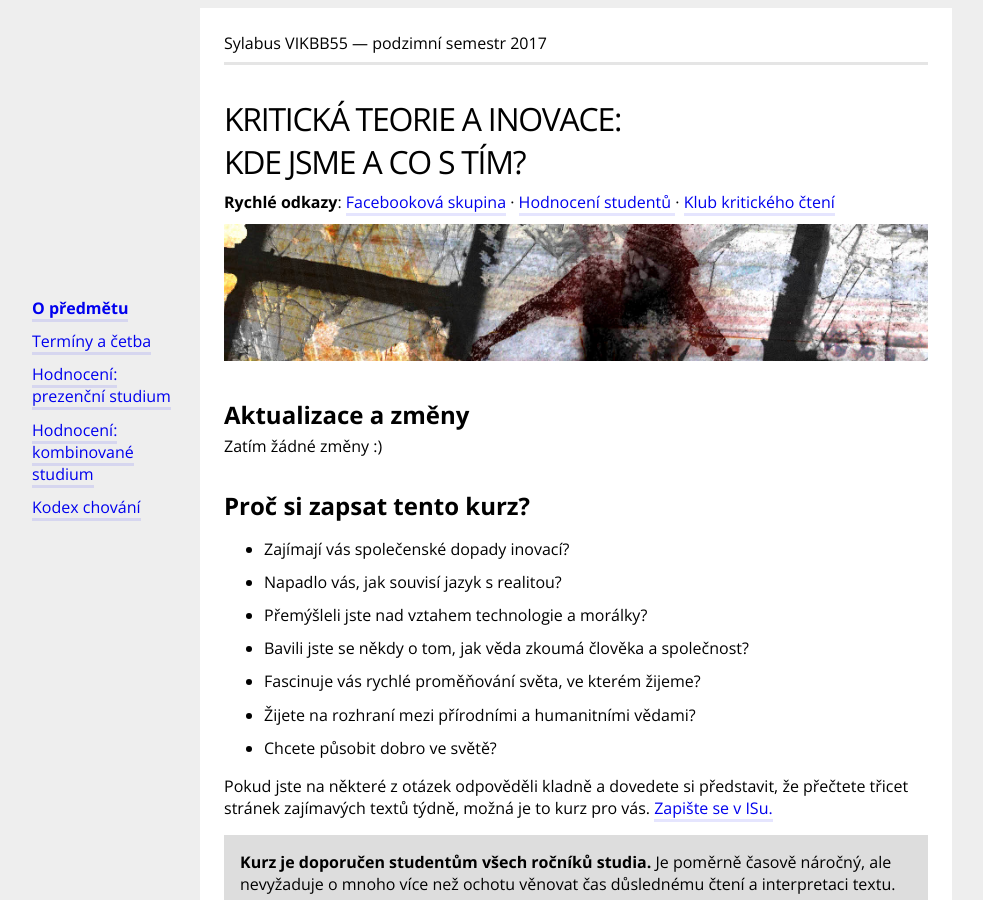
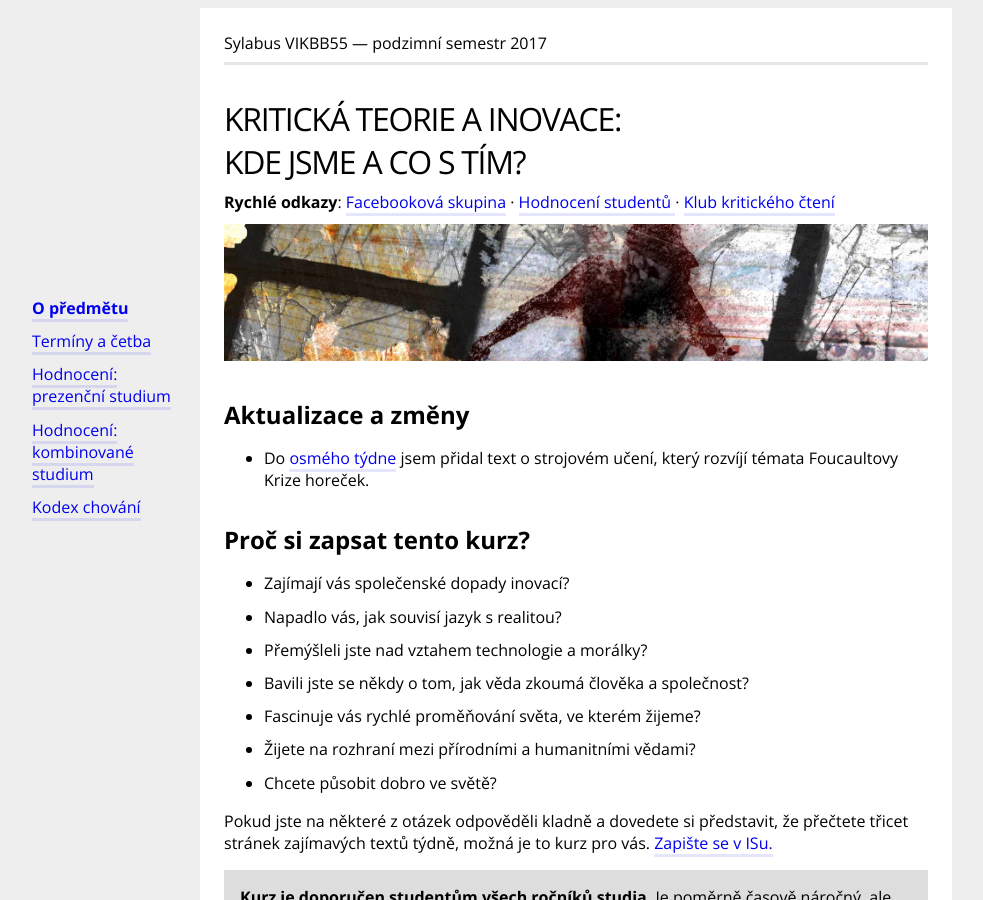
Before and after one commit to jan-martinek/ktai2017, a Jekyll site: the page built from docs/index.md, in a window 1280 px wide and 900 px high. Shown: the whole window, without its empty margins (64-1047 px from the left). Built offline with Jekyll 4.4.1, drawn with Linux system fonts in a browser that asks for light colours.

Commit message:
Update index.md

```diff
--- a/docs/index.md
+++ b/docs/index.md
@@ -15,7 +15,7 @@ menuPosition: 1
 
 ## Aktualizace a změny
 
-Zatím žádné změny :)
+- Do [osmého týdne](https://jan-martinek.github.io/ktai2017/syllabus/8-technologie-jako-extenze-smyslu.html) jsem přidal text o strojovém učení, který rozvíjí témata Foucaultovy Krize horeček.
 
 
 ## Proč si zapsat tento kurz?
```
